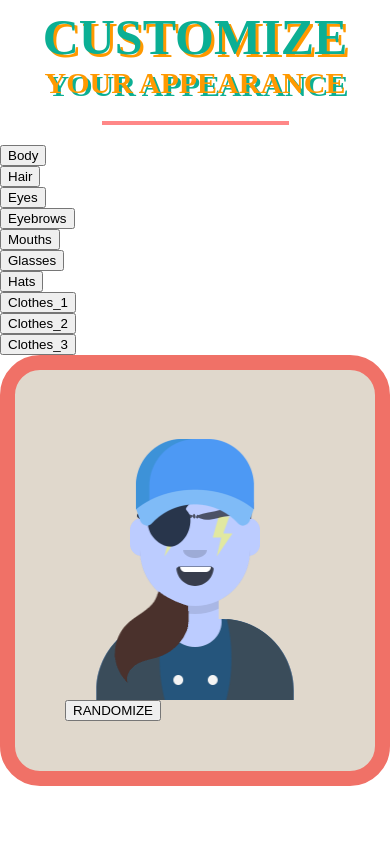
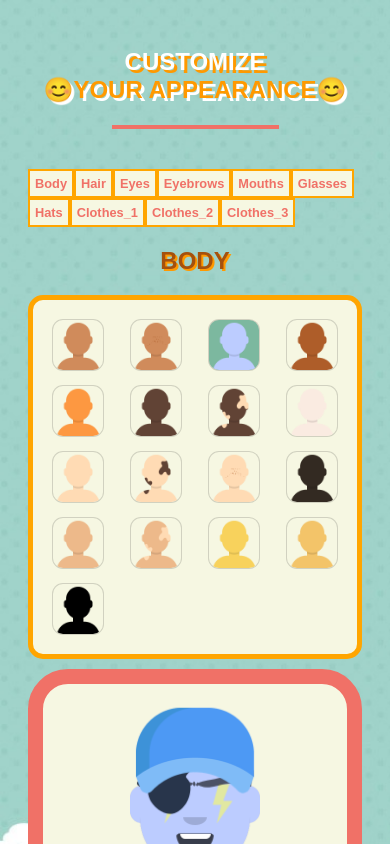
Before and after one commit to alannguyen127/character-customization, a React (Create React App) app: page / in a window 390 px wide. Shown: the top 844 px of the page. Built offline with nearby package versions, Linux system fonts and the light colour scheme.

Commit message:
first commit

```diff
--- a/src/App.css
+++ b/src/App.css
@@ -4,65 +4,74 @@
   box-sizing: border-box;
 }
 body {
-  /* background-image: url(/public/images/back-ground.png);
-  background-size: contain; */
+  background-image: url(/public/images/956578.jpg);
+  background-size: cover;
+  font-family: Arial, Helvetica, sans-serif;
 }
 .container {
-  max-width: 1200px;
+  max-width: 50vw;
   margin: 0 auto;
   display: flex;
   flex-direction: column;
   align-items: center;
 }
 
+.main-content {
+  display: flex;
+  margin-top: 20px;
+}
+
 .title {
+  margin-top: 20px;
   text-align: center;
-  font-size: 50px;
+  font-size: 30px;
   font-weight: 700;
-  color: rgb(11, 175, 148);
+  color: white;
   text-shadow: 3px 3px rgb(255, 153, 0);
 }
 .subtitle {
   text-align: center;
-  font-size: 30px;
-  font-weight: 900;
-  text-shadow: 3px 3px rgb(11, 175, 148);
+  font-size: 40px;
+  font-weight: 700;
+  text-shadow: 3px 3px white;
   color: rgb(255, 153, 0);
 }
 .divider {
   width: 50%;
   height: 1px;
-  border-bottom: 4px solid rgba(255, 41, 41, 0.555);
+  border-bottom: 4px solid #f07167;
   margin: 20px auto;
 }
 h2 {
   color: rgb(165, 81, 13);
-  text-transform: capitalize;
+  text-transform: uppercase;
+  text-align: center;
+  text-shadow: 2px 2px rgb(255, 153, 0);
 }
 
 .avatar {
   width: 260px;
   height: 280px;
   position: relative;
+  margin-bottom: 10px;
 }
 
 .avatar-wrapper {
+  display: flex;
+  flex-direction: column;
+  justify-content: center;
   border-radius: 40px;
-  display: inline-block;
   border: 15px solid #f07167;
   padding: 50px;
-  position: sticky;
-  background-color: #e0d8cc;
+  position: relative;
+  background-color: #f6f7e2;
   top: calc(50% - 205px);
-}
-
-.list-section {
-  max-width: 700px;
-  text-align: center;
+  max-height: 320px;
+  margin-left: 30px;
 }
 
 .list {
-  background-color: bisque;
+  background-color: #f6f7e2;
   display: flex;
   flex-wrap: wrap;
   margin: 10px 0;
@@ -70,10 +79,13 @@ h2 {
   border: 5px solid orange;
   border-radius: 15px;
   padding: 20px;
+  width: calc(50%-18px);
 }
 
 .img-choose {
-  /* transform: translate(-50%, -50%); */
+  position: absolute;
+  left: 50%;
+  transform: translate(-50%, -50%);
 }
 
 .square {
@@ -81,14 +93,95 @@ h2 {
   border-radius: 10px;
   width: 50px;
   height: 50px;
-  /* position: relative; */
+  position: relative;
   box-shadow: 0 0 0 1px rgba(0, 0, 0, 0.151);
-  /* transition-duration: 0.2s; */
+  transition-duration: 0.2s;
 }
 
 .clickable {
   cursor: pointer;
 }
 .selected {
-  background-color: rgba(116, 116, 255, 0.315);
+  background-color: rgb(124, 184, 159);
 }
+
+.choose-option {
+  padding: 10px;
+  color: #f07167;
+  cursor: pointer;
+  background-color: #f6f7e2;
+  border: 3px solid orange;
+  /* max-width: 100px; */
+  display: flex;
+  font-weight: 600;
+}
+
+.choose-option:hover {
+  background-color: wheat;
+  color: #e2524e;
+}
+
+.button {
+  background-color: #8bc5b8;
+  border: none;
+  border-radius: 15px;
+  padding: 10px;
+  margin: 0 20px;
+  color: white;
+  font-weight: 700;
+  text-transform: uppercase;
+  cursor: pointer;
+  transition-duration: 0.2s;
+  font-size: 1.2rem;
+}
+
+.button:hover {
+  transition-duration: 0.2s;
+  background-color: #2b6e7b;
+}
+
+.choose-list {
+  display: flex;
+}
+
+@media only screen and (max-width: 600px) {
+  .container {
+    max-width: 100vw;
+    padding: 20px;
+  }
+  .main-content {
+    display: flex;
+    flex-direction: column;
+    justify-content: center;
+  }
+  .subtitle,
+  .title {
+    font-size: 1.5rem;
+  }
+  .avatar-wrapper {
+    padding: 0;
+    max-width: 400px;
+    margin: 0;
+  }
+  .choose-option {
+    padding: 5px;
+    border: 2px solid orange;
+    font-size: 0.8rem;
+  }
+  .choose-list {
+    display: flex;
+    flex-wrap: wrap;
+    justify-content: flex-start;
+  }
+  .avatar {
+    margin: 5px auto;
+  }
+  .button {
+    font-size: 1rem;
+    padding: 5px;
+    margin: 0 50px;
+  }
+  .list {
+    justify-content: space-between;
+  }
+}
--- a/src/App.js
+++ b/src/App.js
@@ -2,6 +2,8 @@ import React, { useState, useEffect } from "react";
 import Avatar from "./components/Avatar";
 import "./App.css";
 import ChooseList from "./components/ChooseList";
+// import PartList from "./components/PartList";
+// import Part from "./components/Part";
 
 const total = {
   body: 17,
@@ -29,7 +31,7 @@ function App() {
     glasses: 0,
     hats: 0,
   });
-  const [select, setSelect] = useState("");
+  const [select, setSelect] = useState("body");
   const choosed = data[select];
 
   const randomize = () => {
@@ -53,10 +55,9 @@ function App() {
   return (
     <div className="container">
       <div className="title">CUSTOMIZE</div>
-      <div className="subtitle">YOUR APPEARANCE</div>
+      <div className="subtitle">😊YOUR APPEARANCE😊</div>
       <div className="divider"></div>
-      <div className="avatar-group">
-        <div className="choose-list">
+      <div className="main-content">
         <ChooseList
           total={total[select]}
           path={select}
@@ -65,7 +66,7 @@ function App() {
           select={setSelect}
           choosed={choosed}
         />
-        </div>
+
         <div className="avatar-wrapper">
           <Avatar
             body={data.body}
@@ -79,11 +80,10 @@ function App() {
             glass={data.glasses}
             hat={data.hats}
           />
-          <div>
+
           <button className="button" onClick={() => randomize()}>
             RANDOMIZE
           </button>
-          </div>
         </div>
       </div>
     </div>
--- a/src/components/ChooseList.js
+++ b/src/components/ChooseList.js
@@ -15,28 +15,28 @@ const arrItems = [
 ];
 
 function ChooseList({ total, path, set, item, select, choosed }) {
-  const [showDiv, setShowDiv] = useState(false);
+  const [showDiv, setShowDiv] = useState(true);
 
   const renderPartList = (item) => {
     setShowDiv(true);
     select(item);
   };
-
+  select(item.toLowerCase());
   return (
     <div>
-      {arrItems.map((item) => (
-        <div>
-          <button
+      <div className="choose-list">
+        {arrItems.map((item) => (
+          <div
             key={Math.random()}
-            className="choose-btn"
+            className="choose-option"
             onClick={() => renderPartList(item.toLowerCase())}
           >
             {item}
-          </button>
-        </div>
-      ))}
+          </div>
+        ))}
+      </div>
       {showDiv && (
-        <div className="part-list">
+        <div className="list-container">
           <h2>{item}</h2>
           <PartList total={total} path={path} set={set} choosed={choosed} />
         </div>
--- a/src/components/Part.js
+++ b/src/components/Part.js
@@ -6,7 +6,6 @@ const Part = ({ path, index, zIndex }) => {
       src={`character/${path}/${index + 1}.png`}
       alt=""
       width={260}
-      height={280}
       style={{ zIndex, position: "absolute", left: 0, top: 0 }}
     />
   );
```
Also changed, not shown: public/images/956578.jpg (added), 1 other file (tests, documents, lock files or other folders). Lines whose indentation alone changed are shown as unchanged.
